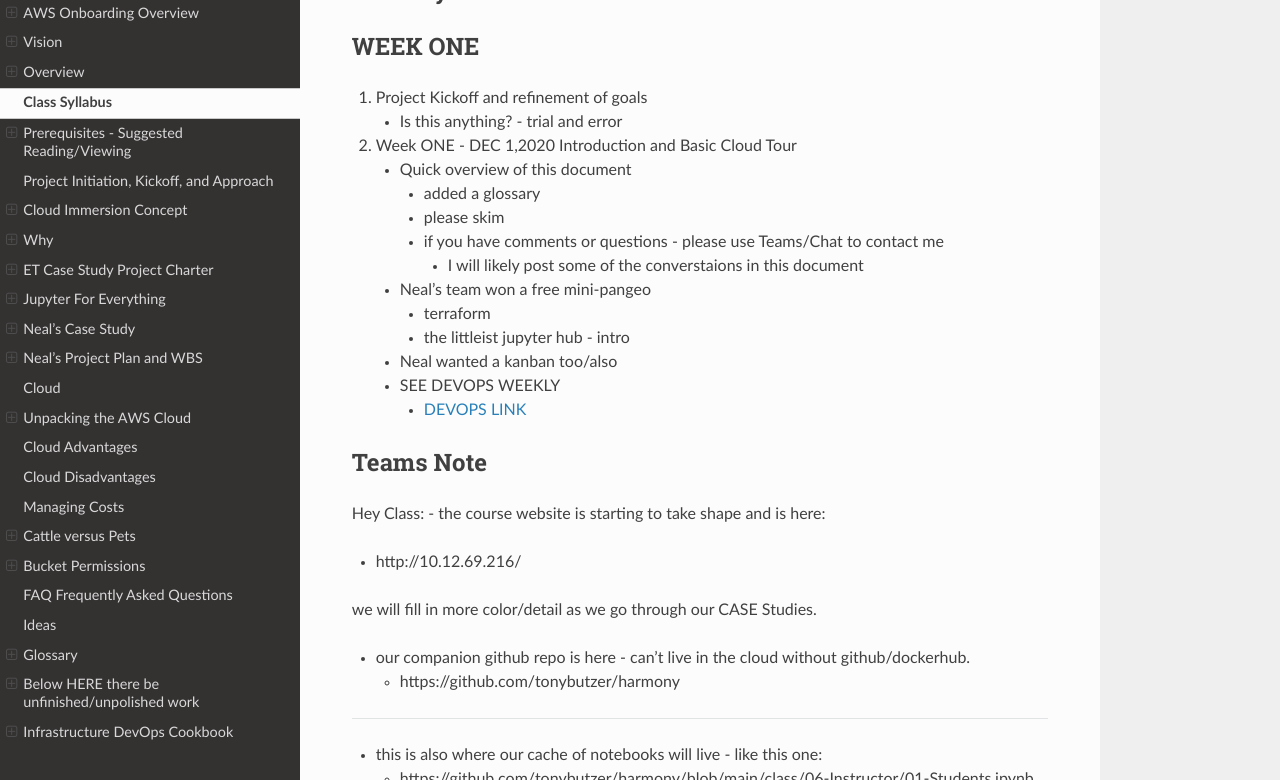
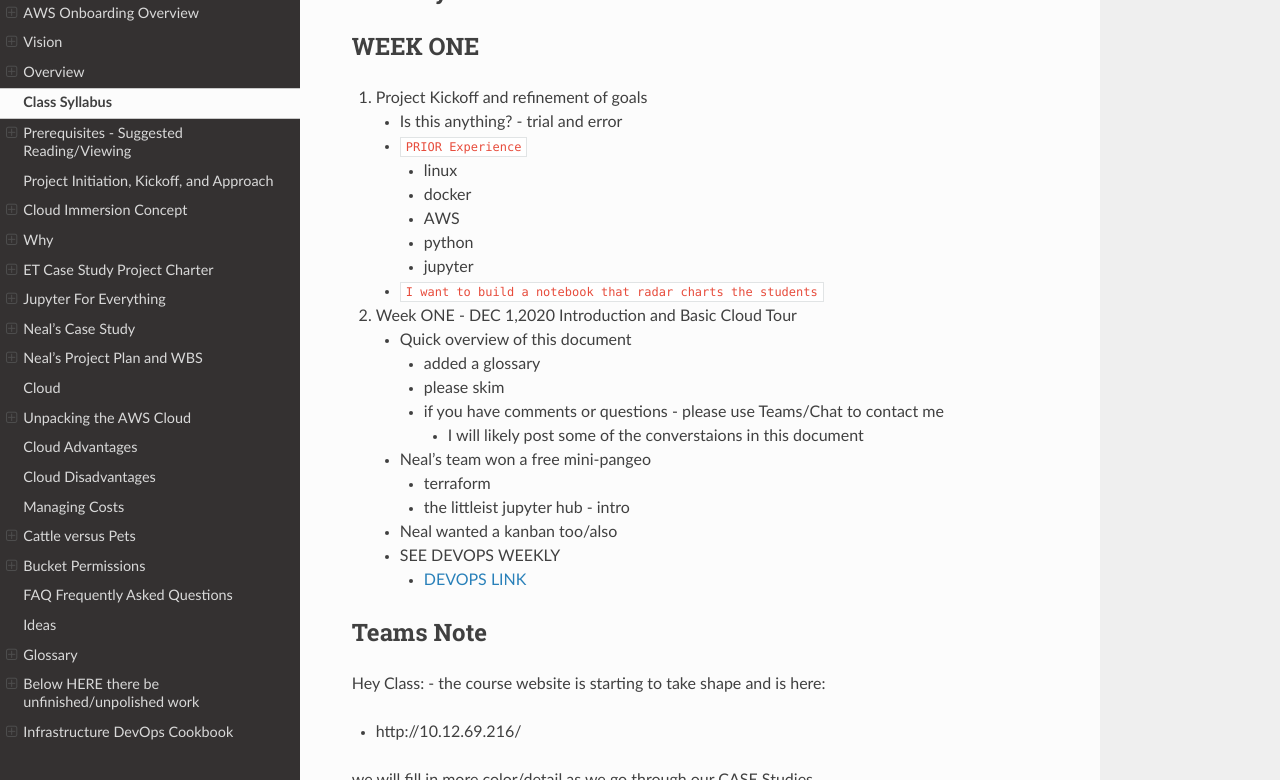
Before and after one commit to tonybutzer/harmony, a Sphinx documentation site: the page built from documentation/source/00weekbyweek.md, in a window 1280 px wide and 900 px high, scrolled down 804 px, cut to the strip 120-900 px from the top of the window. Built offline with Sphinx 7.4.7 and the Read the Docs theme 2.0.0, drawn with Linux system fonts in a browser that asks for light colours; pages that are not in the unit, such as notebooks, are missing from menus.

Commit message:
automatic git update from Makefile

```diff
--- a/documentation/source/00weekbyweek.md
+++ b/documentation/source/00weekbyweek.md
@@ -22,6 +22,13 @@
 ## WEEK ONE
 1. Project Kickoff and refinement of goals
 	- Is this anything? - trial and error
+	- `PRIOR Experience`
+		- linux
+		- docker
+		- AWS
+		- python
+		- jupyter
+	- `I want to build a notebook that radar charts the students`
 1. Week ONE - DEC 1,2020 Introduction and Basic Cloud Tour
 	- Quick overview of this document
 		- added a glossary
```
